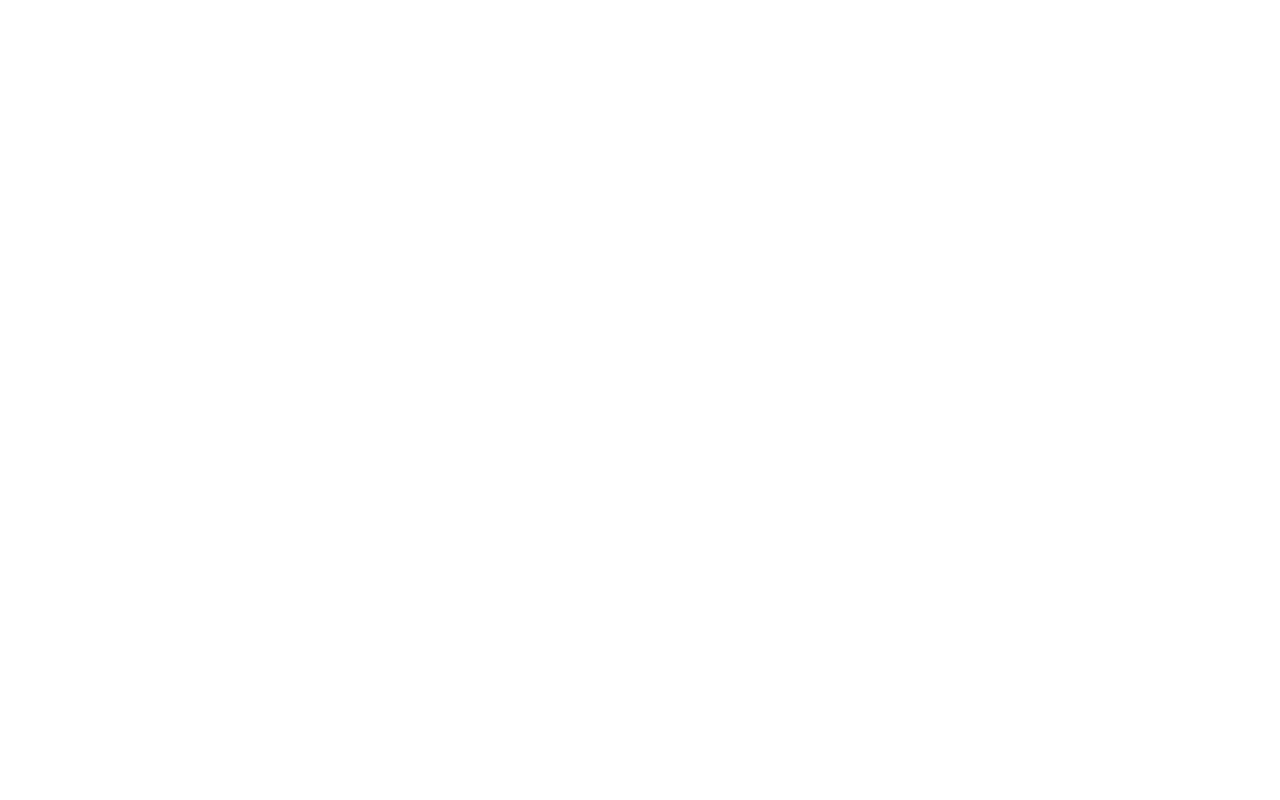
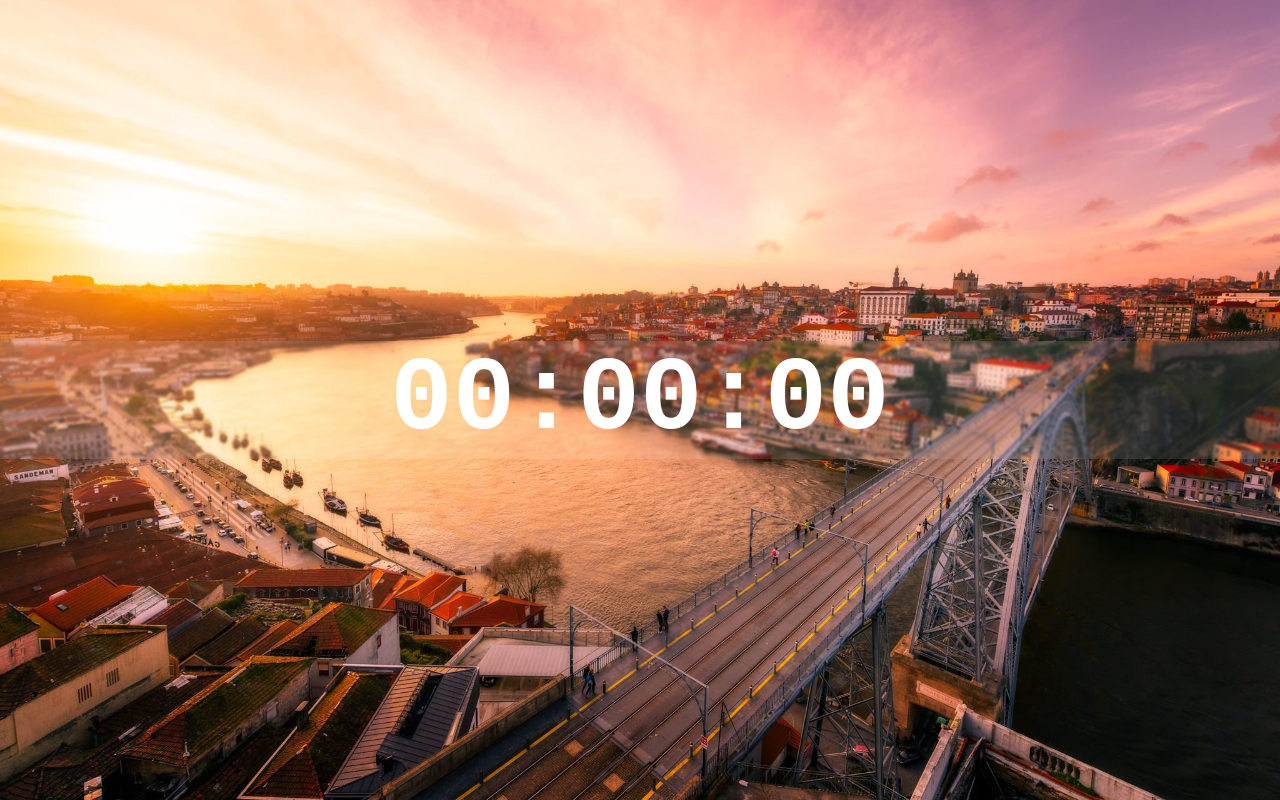
Before and after one commit to Devenys/digital-clock, a plain HTML site: page index.html in a window 1280 px wide. Drawn offline with Linux system fonts and the light colour scheme.

Commit message:
started styling the clock

```diff
--- a/index.html
+++ b/index.html
@@ -8,5 +8,11 @@
 </head>
 <body>
 
+    <div id="clock-container">
+        <div id="clock">00:00:00</div>
+    </div>
+
+    <script src="index.js"></script>
+
 </body>
 </html>
--- a/styles.css
+++ b/styles.css
@@ -0,0 +1,23 @@
+body{
+    background-image: url(background.jpg);
+    background-position: center;
+    background-repeat: no-repeat;
+    background-size: cover;
+    margin: 0;
+}
+#clock-container{
+    display: flex;
+    justify-content: center;
+    align-items: center;
+    height: 100vh;
+}
+#clock{
+    font-family: monospace;
+    font-size: 6.5rem;
+    font-weight: bold;
+    text-align: center;
+    color: white;
+    backdrop-filter: blur(1px);
+    background-color: hsla(0, 0%, 100%, 0.1);
+    width: 100%;
+}
```
Also changed, not shown: background.jpg (added).
